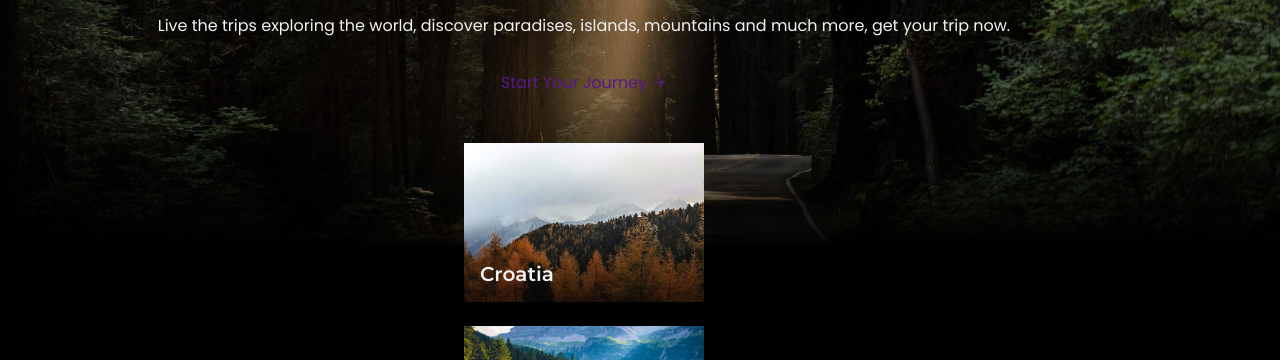
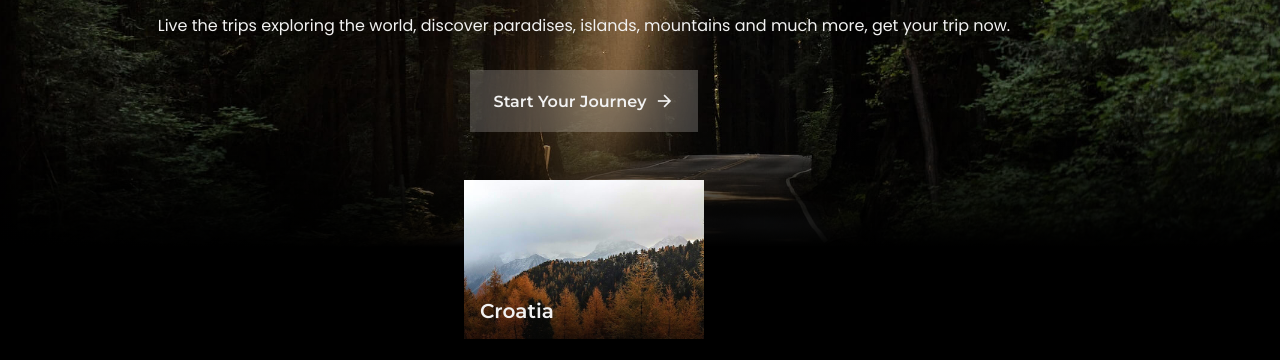
Before and after one commit to divyeshS81/Travel-website, a plain HTML site: page index.html in a window 1280 px wide. Shown: the part 377-737 px from the top of the page. Drawn offline with nearby package versions, Linux system fonts and the light colour scheme.

Commit message:
add style in buttons in this commit

```diff
--- a/assets/css/styles.css
+++ b/assets/css/styles.css
@@ -276,3 +276,26 @@ img {
 .home__card:hover .home__card-img{
   transform: scale(1.2);
 }
+
+.button{
+  background-color: hsla(0, 0%, 100%, .2);
+  padding: 1.25rem 1.5rem;
+  color: var(--title-color);
+  display: inline-flex;
+  align-items: center;
+  column-gap: .5rem;
+  font-family: var(--second-font);
+  font-weight: var(--font-semi-bold);
+  backdrop-filter: blur(24px);
+  -webkit-backdrop-filter: blur(24px);
+}
+
+.button i{
+  font-size: 1.25rem;
+  transition: transform .4s;
+  font-weight: initial;
+}
+
+.button:hover i {
+  transform: translateX(.25rem);
+}
```
